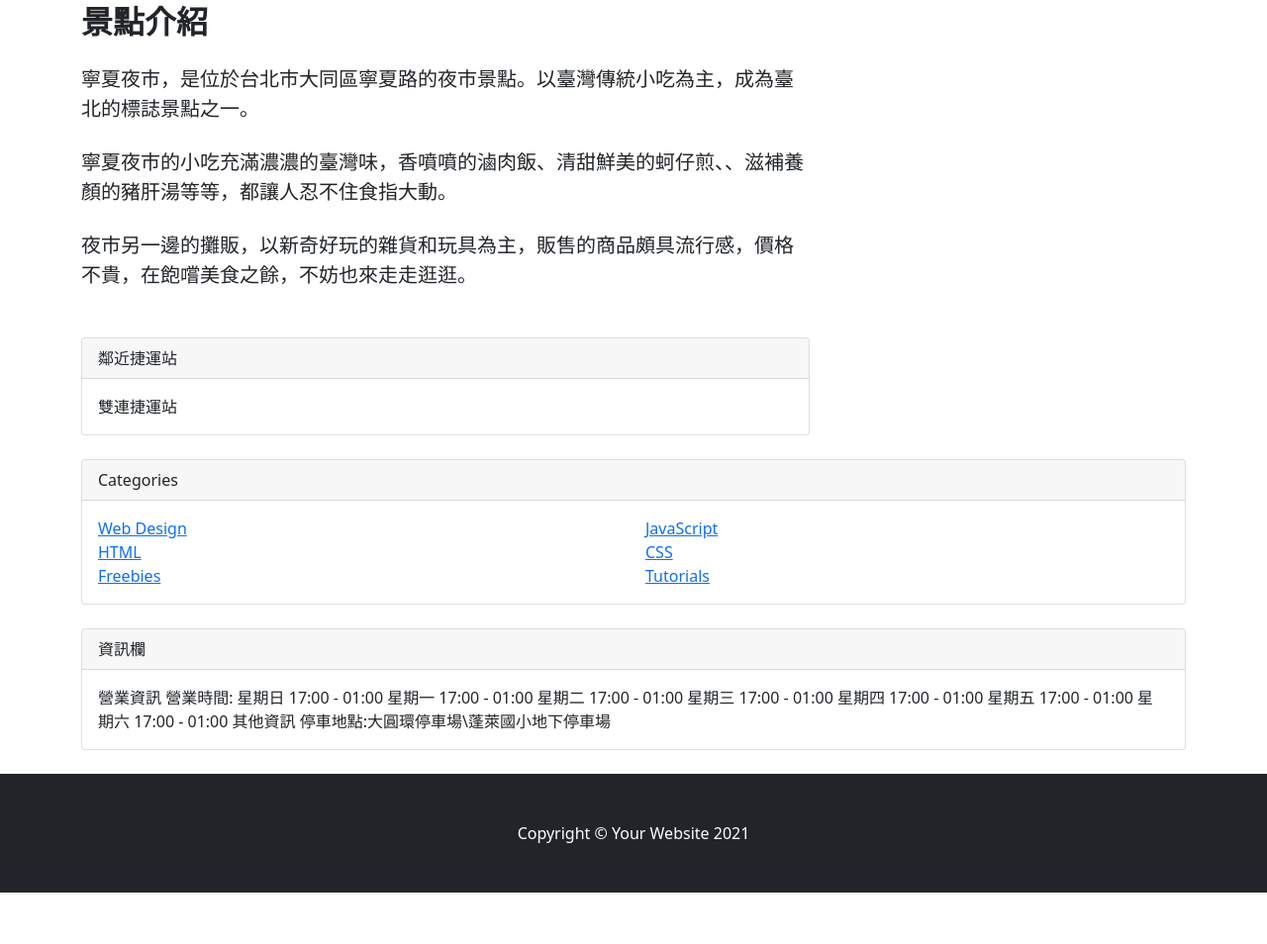
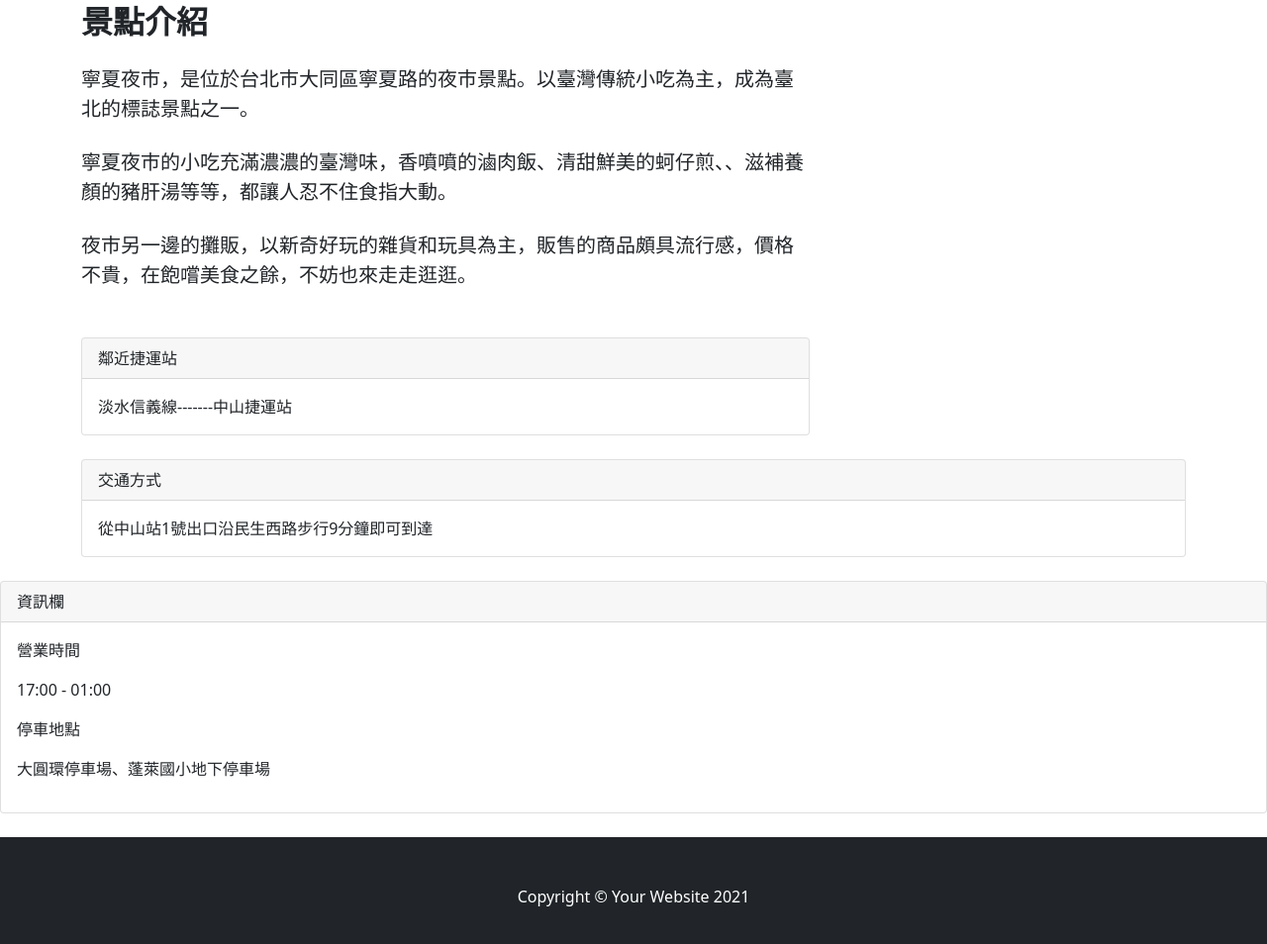
Before and after one commit to kuopoting/k26, a plain HTML site: page index.html in a window 1280 px wide. Shown: the part 623-1577 px from the top of the page at 99% size. Before the commit the page ends 1525 px from the top, so only its background shows below. Drawn offline with nearby package versions, Linux system fonts and the light colour scheme.

Commit message:
Update index.html

```diff
--- a/index.html
+++ b/index.html
@@ -58,27 +58,16 @@
                     <div class="card mb-4">
 <div class="card-header">鄰近捷運站</div>
 <div class="card-body">
-雙連捷運站</div>
+淡水信義線-------中山捷運站 </div>
                             </div>
                         </div>
                     </div>
                     <!-- 交通方式-->
                     <div class="card mb-4">
-                        <div class="card-header">Categories</div>
+                        <div class="card-header">交通方式</div>
                         <div class="card-body">
-                            <div class="row">
-                                <div class="col-sm-6">
-                                    <ul class="list-unstyled mb-0">
-                                        <li><a href="#!">Web Design</a></li>
-                                        <li><a href="#!">HTML</a></li>
-                                        <li><a href="#!">Freebies</a></li>
-                                    </ul>
+                          從中山站1號出口沿民生西路步行9分鐘即可到達
                                 </div>
-                                <div class="col-sm-6">
-                                    <ul class="list-unstyled mb-0">
-                                        <li><a href="#!">JavaScript</a></li>
-                                        <li><a href="#!">CSS</a></li>
-                                        <li><a href="#!">Tutorials</a></li>
                                     </ul>
                                 </div>
                             </div>
@@ -87,14 +76,12 @@
                     <!-- Side widget-->
                     <div class="card mb-4">
                         <div class="card-header">資訊欄</div>
-                        <div class="card-body">營業資訊 營業時間:
-星期日 17:00 - 01:00
-星期一 17:00 - 01:00
-星期二 17:00 - 01:00
-星期三 17:00 - 01:00
-星期四 17:00 - 01:00
-星期五 17:00 - 01:00
-星期六 17:00 - 01:00 其他資訊 停車地點:大圓環停車場\蓬萊國小地下停車場</div>
+                        <div class="card-body">
+<p>營業時間</p>
+<p>17:00 - 01:00</p>
+<p>停車地點</p>
+<p>大圓環停車場、蓬萊國小地下停車場</p>
+                        </div>
                     </div>
                 </div>
             </div>
```
